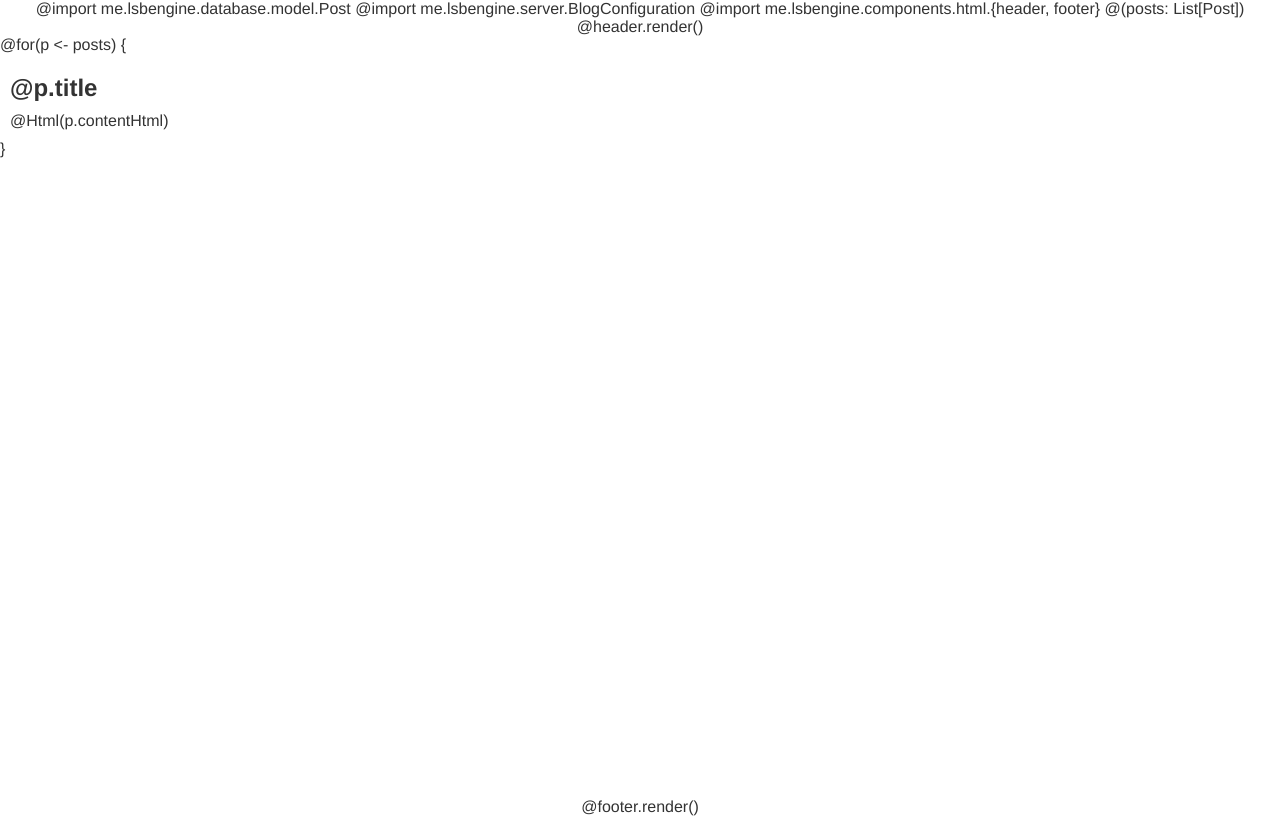
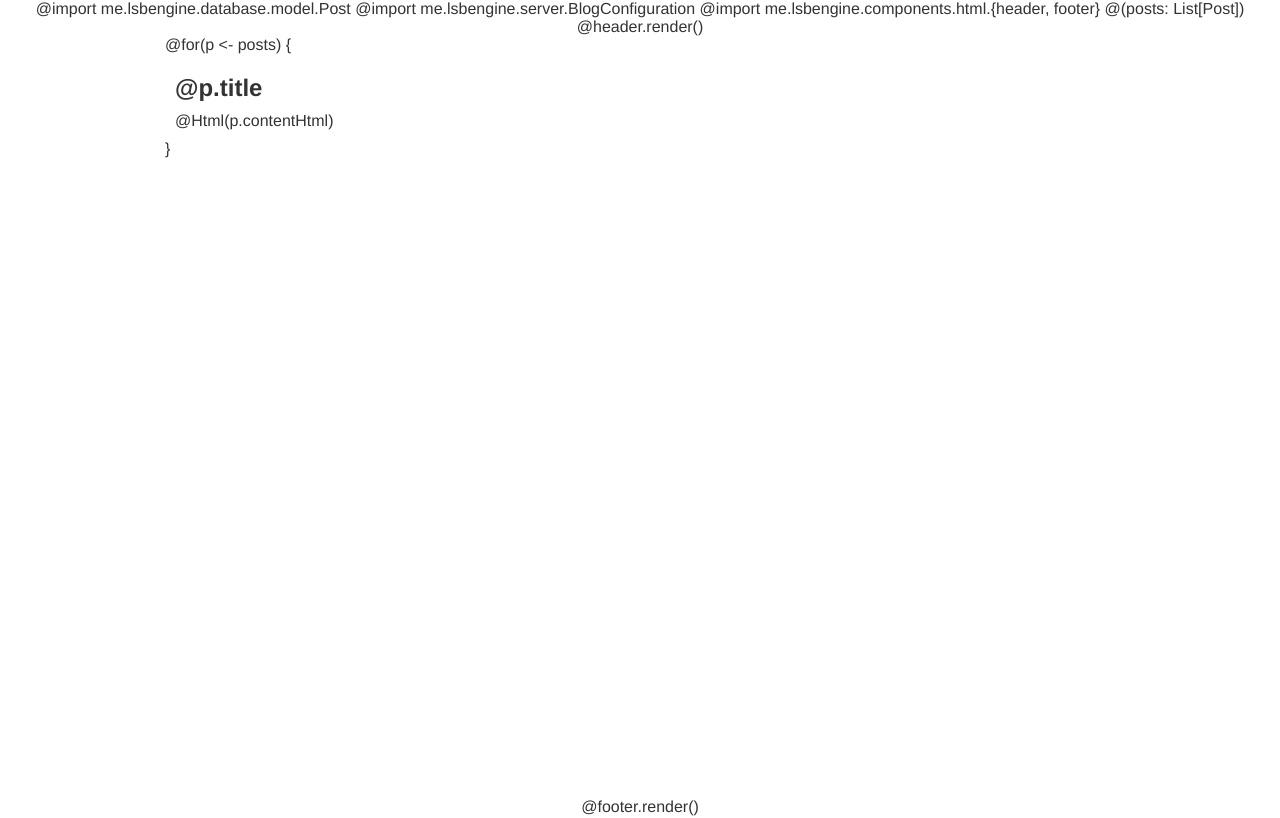
Before and after one commit to jrabasco/LSBEngine, a plain HTML site: page src/main/twirl/me/lsbengine/pages/public/index.scala.html in a window 1280 px wide. Drawn offline with nearby package versions, Linux system fonts and the light colour scheme; files that its build step writes are made by us from their sources; a script that the page names is missing.

Commit message:
The posts now look ok. Resolves #3.

```diff
--- a/src/main/resources/scss/posts.scss
+++ b/src/main/resources/scss/posts.scss
@@ -1,7 +1,9 @@
 @import "theme.scss";
 
 .posts {
-  text-align: justify;
+  text-align: left;
+  max-width: 950px;
+  margin: auto;
 
   blockquote {
     display: block;
```
